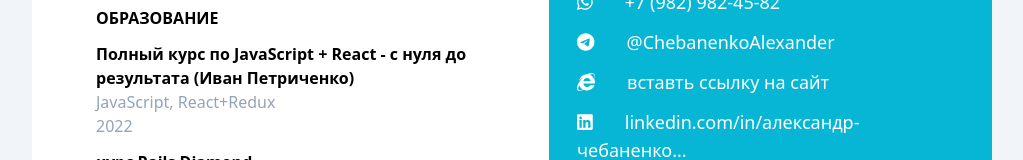
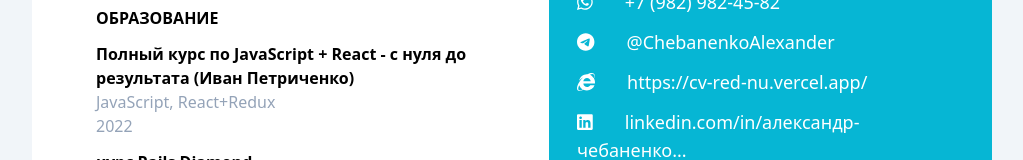
Before and after one commit to ChebanenkoAlexander/cv, a Next.js app: page / in a window 1280 px wide. Shown: the part 602-762 px from the top of the page, without its empty margins (128-1151 px from the left). Built offline with nearby package versions, Linux system fonts and the light colour scheme.

Commit message:
add head img

```diff
--- a/pages/index.js
+++ b/pages/index.js
@@ -12,6 +12,7 @@
   return (
     <body className=" bg-slate-100 ">
       <Head>
+        <link rel="shortcut icon" href="/1.png" />
         <title>Chebanenko Aleksandr</title>
       </Head>
 
@@ -127,9 +128,9 @@
                 </a>
               </p>
               <p className="mb-3">
-                <a href="">
+                <a href="https://cv-red-nu.vercel.app/">
                   <FontAwesomeIcon icon={faInternetExplorer} className="mr-8" />
-                  вставть ссылку на сайт
+                  https://cv-red-nu.vercel.app/
                 </a>
               </p>
               <p className="mb-3">
```
Also changed, not shown: public/1.png (added), 1 other file (tests, documents, lock files or other folders).
